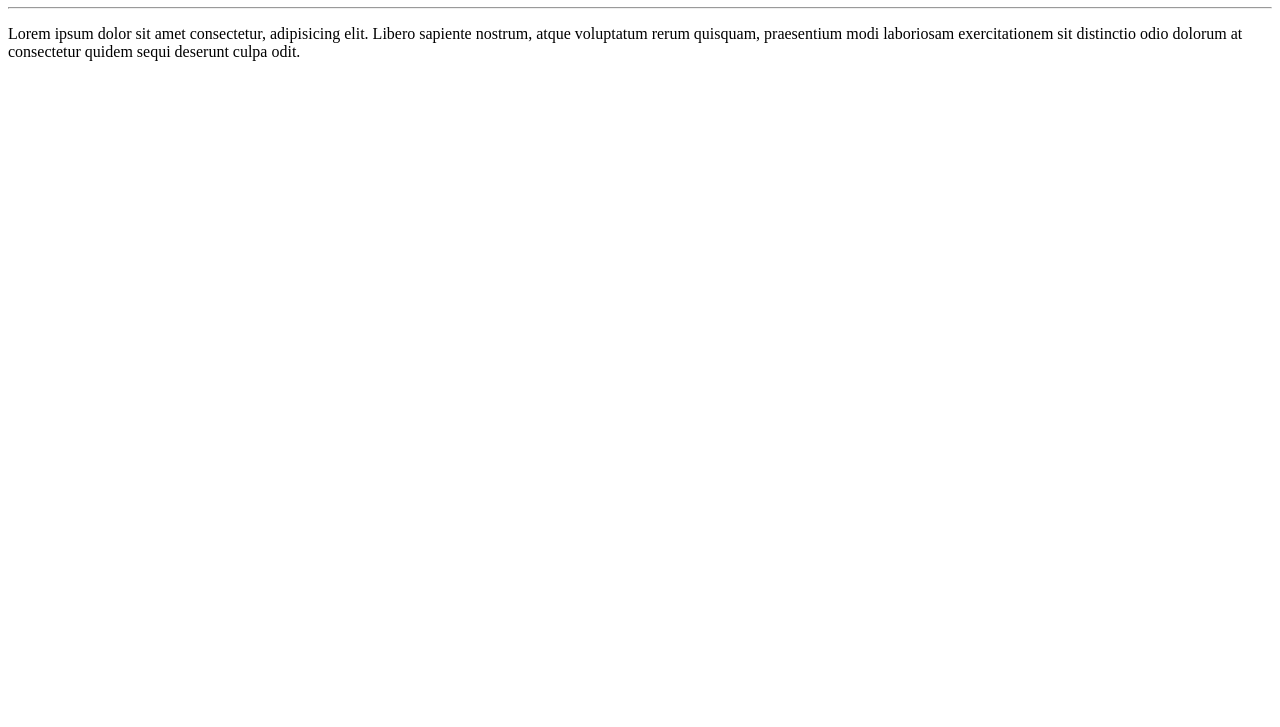
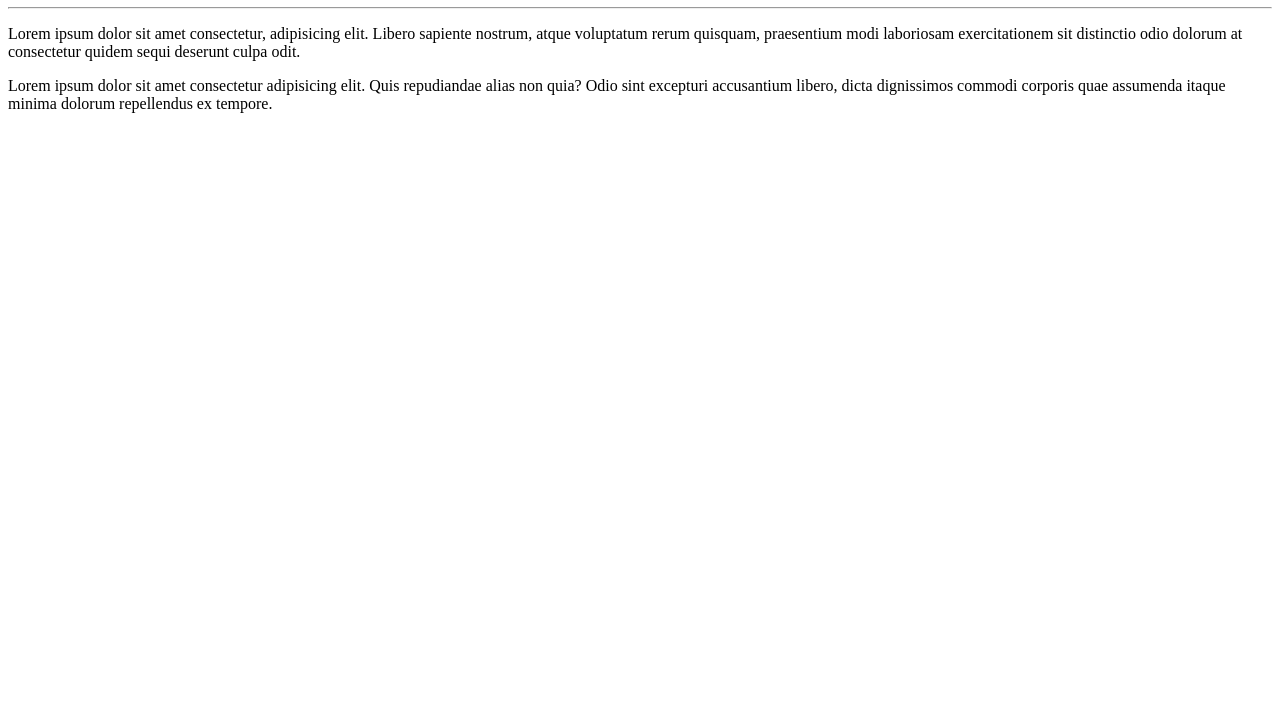
Before and after one commit to diogooliveirabarros/GIT-e-GITHUB, a plain HTML site: page site-exemplo/index.html in a window 1280 px wide. Shown: the part 73-800 px from the top of the page. Drawn offline with Linux system fonts and the light colour scheme.

Commit message:
adicionei um parágrafo

```diff
--- a/site-exemplo/index.html
+++ b/site-exemplo/index.html
@@ -9,5 +9,6 @@
     <h1>Olá, Mundo!</h1>
     <hr>
     <p>Lorem ipsum dolor sit amet consectetur, adipisicing elit. Libero sapiente nostrum, atque voluptatum rerum quisquam, praesentium modi laboriosam exercitationem sit distinctio odio dolorum at consectetur quidem sequi deserunt culpa odit.</p>
+    <p>Lorem ipsum dolor sit amet consectetur adipisicing elit. Quis repudiandae alias non quia? Odio sint excepturi accusantium libero, dicta dignissimos commodi corporis quae assumenda itaque minima dolorum repellendus ex tempore.</p>
 </body>
 </html>
```
